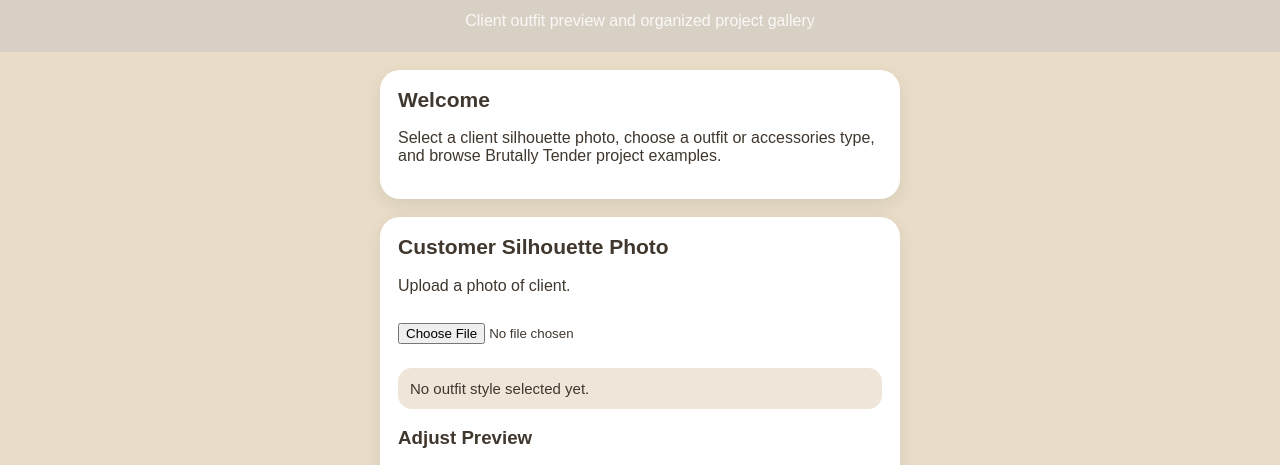
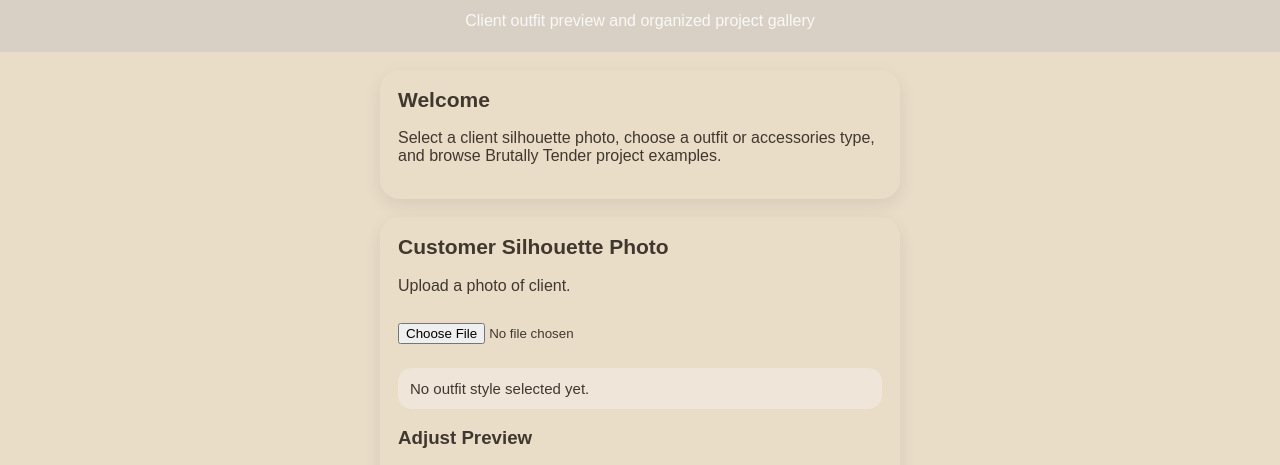
Before and after one commit to annkey-art/Brutally-Tender-Fashion-Visualizer, a plain HTML site: page index.html in a window 1280 px wide. Shown: the part 325-790 px from the top of the page. Drawn offline with Linux system fonts and the light colour scheme.

Commit message:
Change card background color to d8d0c4

```diff
--- a/index.html
+++ b/index.html
@@ -37,7 +37,7 @@
     }
 
     .card {
-      background: white;
+      background: d8d0c4;
       border-radius: 20px;
       padding: 18px;
       margin-bottom: 18px;
```
